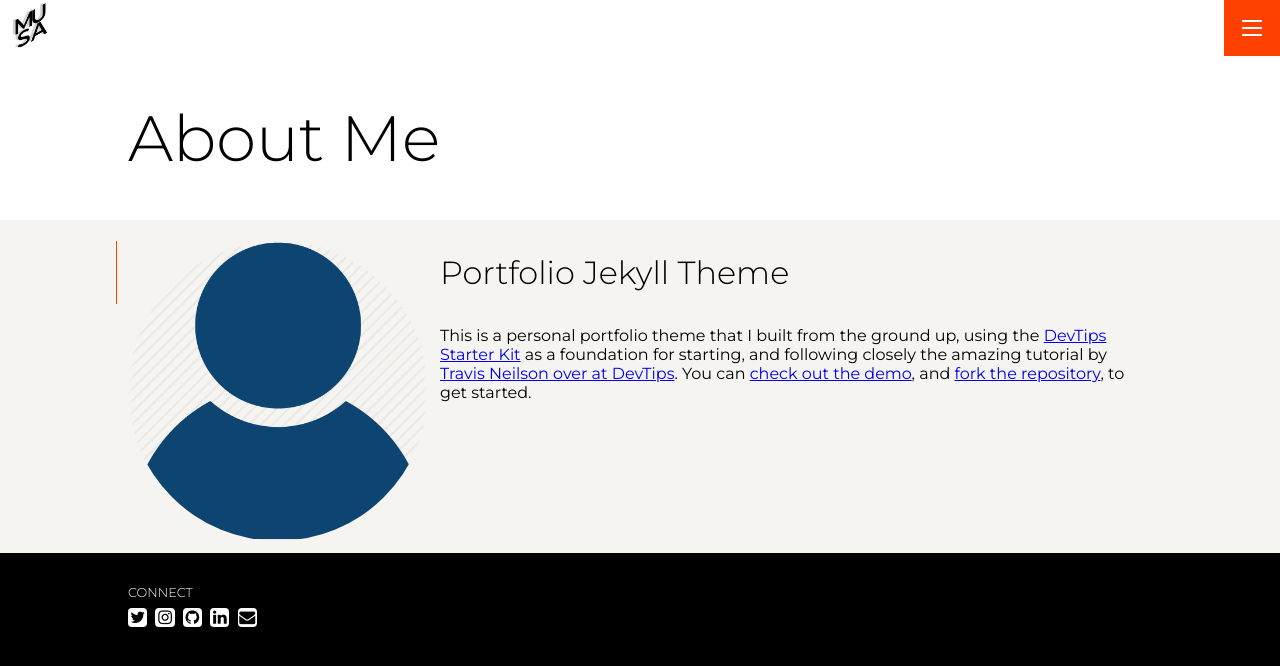
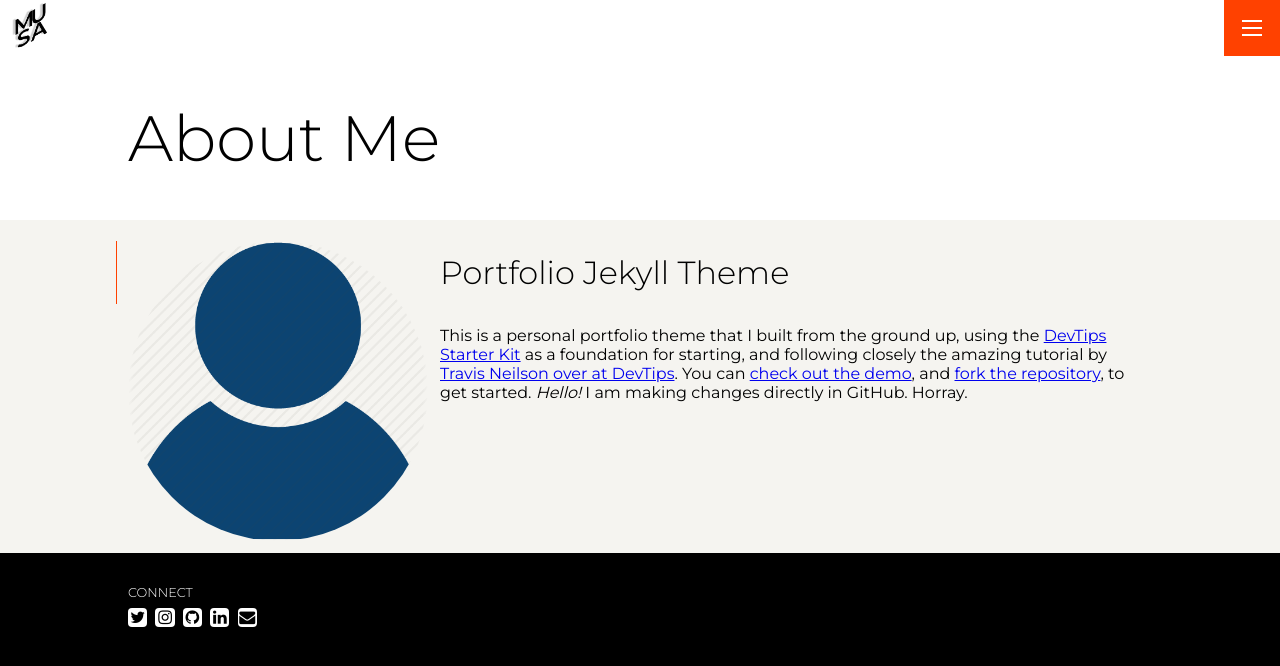
Before and after one commit to rmidge/portfolio, a Jekyll site: the page built from pages/about.md, in a window 1280 px wide. Shown: the top 666 px of the page. Built offline with Jekyll 4.4.1, drawn with Linux system fonts in a browser that asks for light colours.

Commit message:
Update about.md

```diff
--- a/pages/about.md
+++ b/pages/about.md
@@ -8,3 +8,5 @@ permalink: /about
 # Portfolio Jekyll Theme
 
 This is a personal portfolio theme that I built from the ground up, using the [DevTips Starter Kit](http://devtipsstarterkit.com/) as a foundation for starting, and following closely the amazing tutorial by [Travis Neilson over at DevTips](https://www.youtube.com/watch?v=T6jKLsxbFg4&list=PL0CB3OvPhDA_STygmp3sDenx3UpdOMk7P). You can [check out the demo](lenpaul.github.io/portfolio-jekyll-theme/), and [fork the repository](https://github.com/LeNPaul/portfolio-jekyll-theme/fork), to get started.
+*Hello!*
+I am making changes directly in GitHub. Horray.
```
